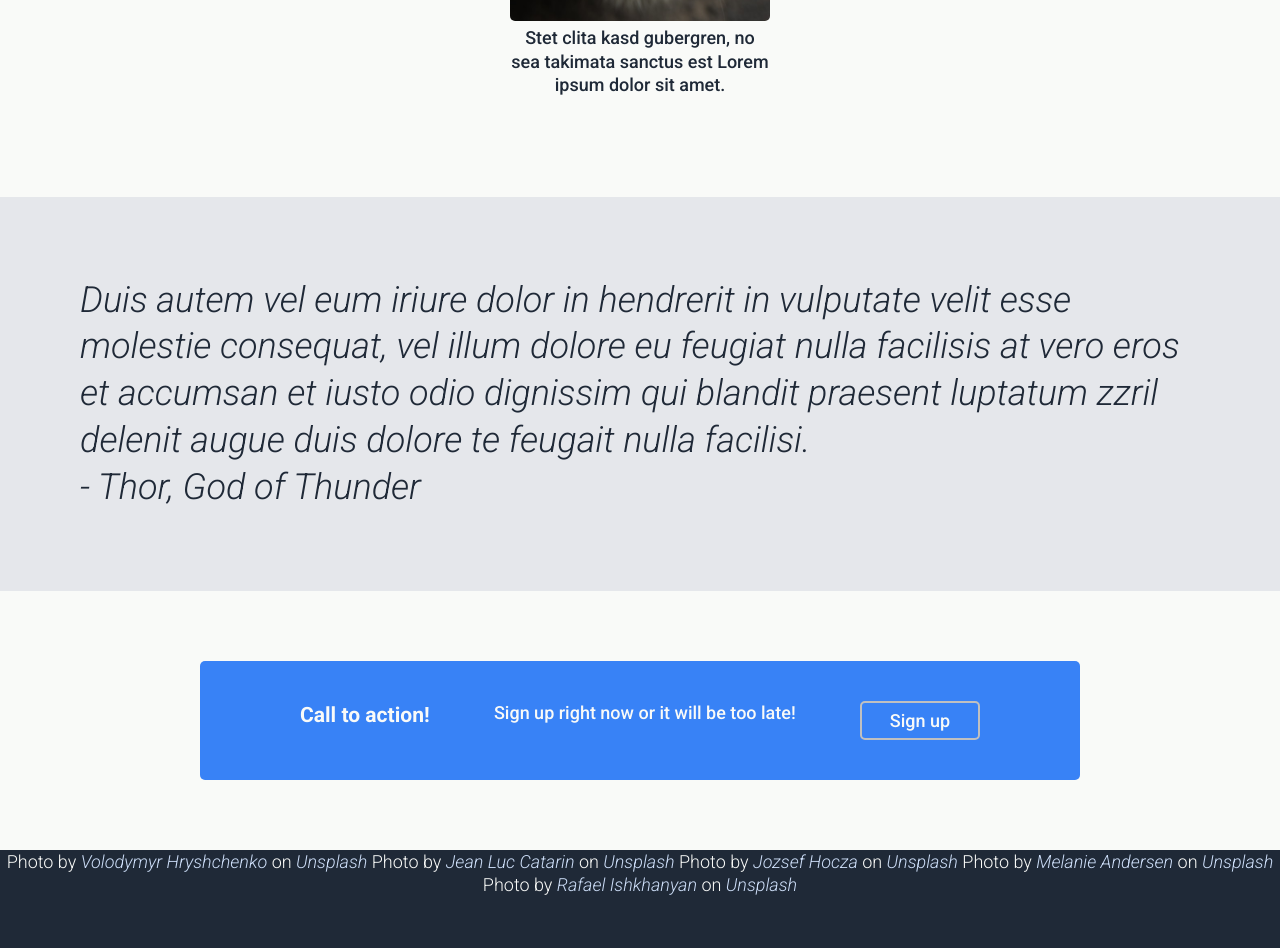
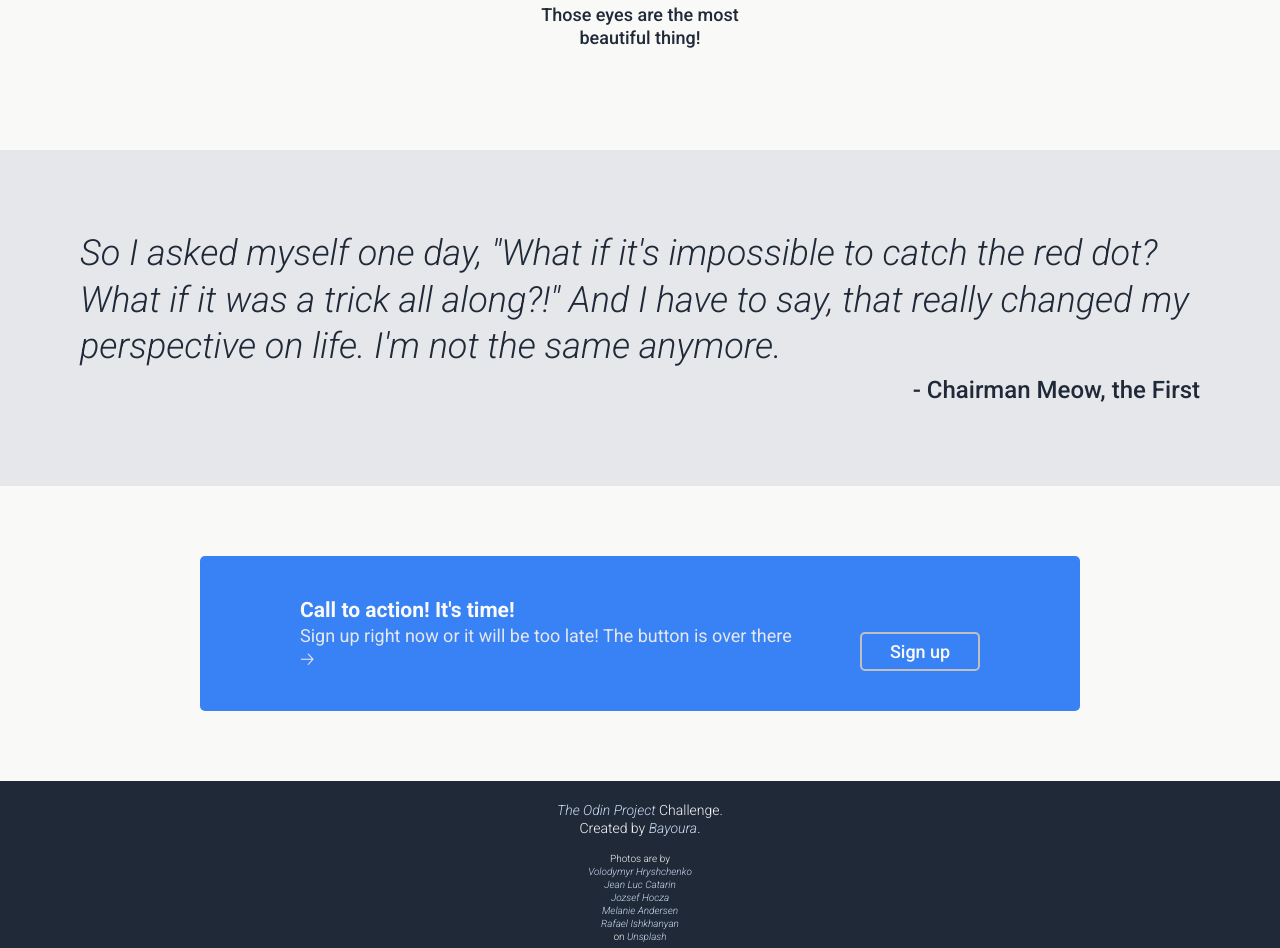
Before and after one commit to Bayoura/landing-page, a plain HTML site: page index.html in a window 1280 px wide. Shown: the part 1296-2244 px from the top of the page. Before the commit the page ends 2192 px from the top, so only its background shows below. Drawn offline with Linux system fonts and the light colour scheme.

Commit message:
add alternate texts, add text

```diff
--- a/index.html
+++ b/index.html
@@ -11,10 +11,10 @@
         <header>
             <nav>
                 <ul class="link-container">
-                    <li class="link"><a href=""><img src="images/cat-logo.png" alt="cat logo" id="logo"></a></li>
+                    <li class="link"><a href="#"><img src="images/cat-logo.png" alt="cat logo" id="logo"></a></li>
                     <li class="link"><a href="#info-section">Cute Cats</a></li>
                     <li class="link"><a href="#quote-section">Cat Quote</a></li>
-                    <li class="link"><a href="#call-section">Blub!</a></li>
+                    <li class="link"><a href="#call-section">Sign Up!</a></li>
                 </ul>
             </nav>
         </header>
@@ -37,25 +37,25 @@
                     <div class="info-item">
                         <img src="images/fluff-cat.jpg" alt="fluffy cat with grey eyes" class="img">
                         <p class="text">
-                            Stet clita kasd gubergren, no sea takimata sanctus est Lorem ipsum dolor sit amet.
+                            Confused squinting and still looking cute as hell.
                         </p>
                     </div>
                     <div class="info-item">
                         <img src="images/blanket-cat.jpg" alt="black cat wrapped in a plaid blanket" class="img">
                         <p class="text">
-                            Little cat burrito!
+                            Little cat burrito! The level of cuteness is over 9000!
                         </p>
                     </div>
                     <div class="info-item">
                         <img src="images/ginger-cat.jpg" alt="orange tabby cat with closed eyes" class="img">
                         <p class="text">
-                            Stet clita kasd gubergren, no sea takimata sanctus est Lorem ipsum dolor sit amet.
+                            Just enjoying life! This cat is doing everything right.
                         </p>
                     </div>
                     <div class="info-item">
                         <img src="images/green-eyes-cat.jpg" alt="cat with striking green eyes" class="img">
                         <p class="text">
-                            Stet clita kasd gubergren, no sea takimata sanctus est Lorem ipsum dolor sit amet.
+                            Those eyes are the most beautiful thing!
                         </p>
                     </div>
                 </div>
@@ -63,30 +63,40 @@
             <div id="quote-section">
                 <div class="quote-container">
                     <p>
-                        Duis autem vel eum iriure dolor in hendrerit in vulputate velit esse molestie consequat,
-                        vel illum dolore eu feugiat nulla facilisis at vero eros et accumsan et iusto odio dignissim
-                        qui blandit praesent luptatum zzril delenit augue duis dolore te feugait nulla facilisi.
+                        So I asked myself one day, "What if it's impossible to catch the red dot? What if it was a trick all along?!"
+                        And I have to say, that really changed my perspective on life. I'm not the same anymore.
                     </p>
-                    <p class="person">
-                        - Thor, God of Thunder
+                    <p class="source">
+                        - Chairman Meow, the First
                     </p>
                 </div>
             </div>
             <div id="call-section">
                 <div class="call-container">
-                    <h3>Call to action!</h3>
-                    <p>Sign up right now or it will be too late!</p>
+                    <div class="text-box">
+                        <h3>Call to action! It's time!</h3>
+                        <p>Sign up right now or it will be too late! The button is over there 🡢</p>
+                    </div>
                     <button>Sign up</button>
-
                 </div>
             </div>
         </main>
         <footer>
-            Photo by <a href="https://unsplash.com/@lunarts?utm_source=unsplash&utm_medium=referral&utm_content=creditCopyText">Volodymyr Hryshchenko</a> on <a href="https://unsplash.com/?utm_source=unsplash&utm_medium=referral&utm_content=creditCopyText">Unsplash</a>
-            Photo by <a href="https://unsplash.com/@luckybel?utm_source=unsplash&utm_medium=referral&utm_content=creditCopyText">Jean Luc Catarin</a> on <a href="https://unsplash.com/?utm_source=unsplash&utm_medium=referral&utm_content=creditCopyText">Unsplash</a>
-            Photo by <a href="https://unsplash.com/@hocza?utm_source=unsplash&utm_medium=referral&utm_content=creditCopyText">Jozsef Hocza</a> on <a href="https://unsplash.com/?utm_source=unsplash&utm_medium=referral&utm_content=creditCopyText">Unsplash</a>
-            Photo by <a href="https://unsplash.com/@frolleinandersen?utm_source=unsplash&utm_medium=referral&utm_content=creditCopyText">Melanie Andersen</a> on <a href="https://unsplash.com/?utm_source=unsplash&utm_medium=referral&utm_content=creditCopyText">Unsplash</a>
-            Photo by <a href="https://unsplash.com/@rafael_ishkhanyan?utm_source=unsplash&utm_medium=referral&utm_content=creditCopyText">Rafael Ishkhanyan</a> on <a href="https://unsplash.com/?utm_source=unsplash&utm_medium=referral&utm_content=creditCopyText">Unsplash</a>
+            <div class="attribution">
+                <p><a href="https://www.theodinproject.com" target="_blank">The Odin Project</a> Challenge.</p>
+                <p>Created by <a href="https://github.com/Bayoura" target="_blank">Bayoura</a>.</p>
+            </div>
+            <div class="credit">
+                Photos are by
+                <ul>
+                    <li><a href="https://unsplash.com/@lunarts?utm_source=unsplash&utm_medium=referral&utm_content=creditCopyText" target="_blank">Volodymyr Hryshchenko</a></li>
+                    <li><a href="https://unsplash.com/@luckybel?utm_source=unsplash&utm_medium=referral&utm_content=creditCopyText" target="_blank">Jean Luc Catarin</a></li>
+                    <li><a href="https://unsplash.com/@hocza?utm_source=unsplash&utm_medium=referral&utm_content=creditCopyText" target="_blank">Jozsef Hocza</a></li>
+                    <li><a href="https://unsplash.com/@frolleinandersen?utm_source=unsplash&utm_medium=referral&utm_content=creditCopyText" target="_blank">Melanie Andersen</a></li>
+                    <li><a href="https://unsplash.com/@rafael_ishkhanyan?utm_source=unsplash&utm_medium=referral&utm_content=creditCopyText" target="_blank">Rafael Ishkhanyan</a></li>
+                </ul>
+                on <a href="https://unsplash.com/?utm_source=unsplash&utm_medium=referral&utm_content=creditCopyText" target="_blank">Unsplash</a>
+            </div>
         </footer>
     </body>
 </html>
```
